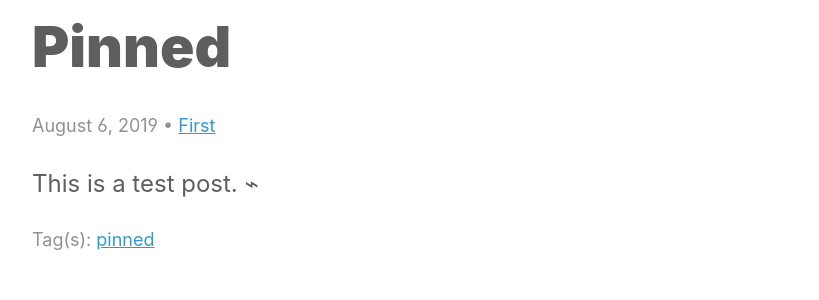
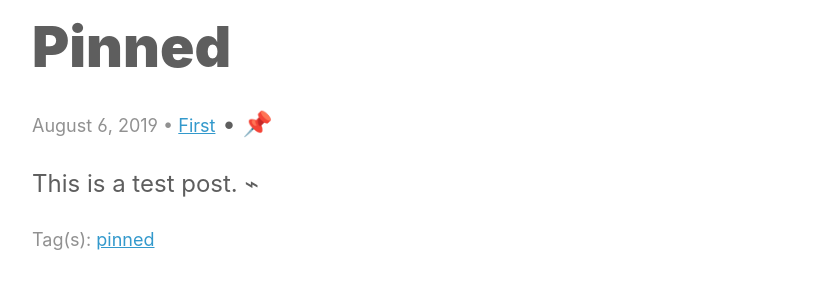
Before and after one commit to ajpwalser/ajpwalser.github.io, a Jekyll site: the page built from index.html, in a window 1280 px wide. Shown: the part 150-450 px from the top of the page, without its empty margins (230-1049 px from the left). Built offline with Jekyll 4.4.1, drawn with Linux system fonts in a browser that asks for light colours; some web fonts are replaced; the list of posts is cut into pages by our own code.

Commit message:
Update index.html

```diff
--- a/index.html
+++ b/index.html
@@ -9,7 +9,7 @@ description: Personal blog of Adam Walser.
 <h2 class="name headline" itemprop="name headline">
    <a href="{{ site.baseurl }}{{ post.url }}">{{ post.title | escape }}</a>
 </h2>
-<p class="time"><time datetime="{{ post.date | date_to_xmlschema }}" itemprop="datePublished">{{ post.date | date: "%B %-d, %Y" }}</time><span class="meta">{% for category in post.categories %} &#8226; <a href="{{ site.url }}/categories/#{{ category | cgi_escape }}" title="Posts categorized “{{ category }}”" rel="category">{{ category }}</a>{% unless forloop.last %}&nbsp;{% endunless %}{% endfor %}</span></p>
+<p class="time"><time datetime="{{ post.date | date_to_xmlschema }}" itemprop="datePublished">{{ post.date | date: "%B %-d, %Y" }}</time><span class="meta">{% for category in post.categories %} &#8226; <a href="{{ site.url }}/categories/#{{ category | cgi_escape }}" title="Posts categorized “{{ category }}”" rel="category">{{ category }}</a>{% unless forloop.last %}&nbsp;{% endunless %}{% endfor %}</span> &#8226; 📌</p>
 <div itemprop="articleBody">
    {% if post.content contains '<!--more-->' %}
    <div>
```
